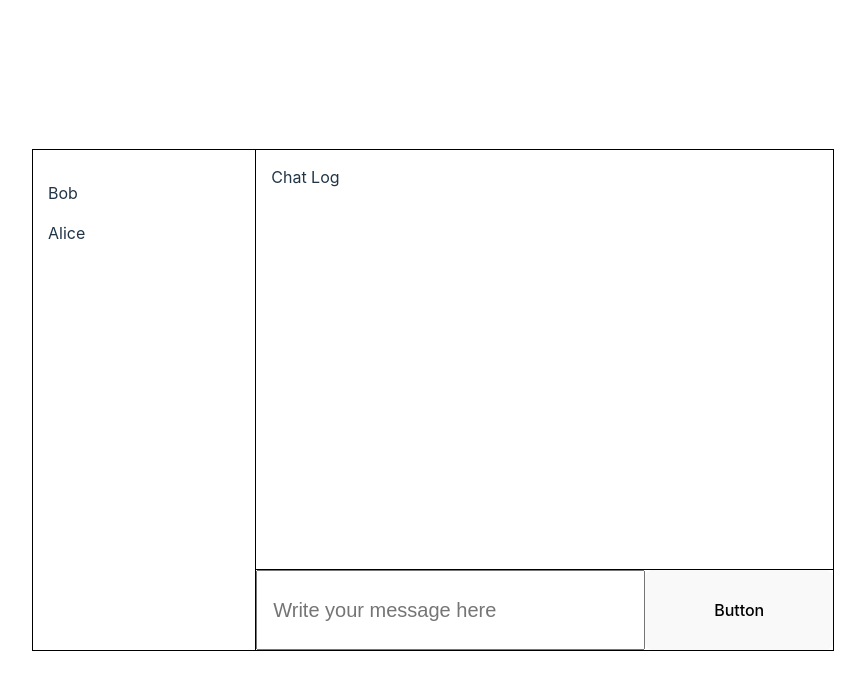
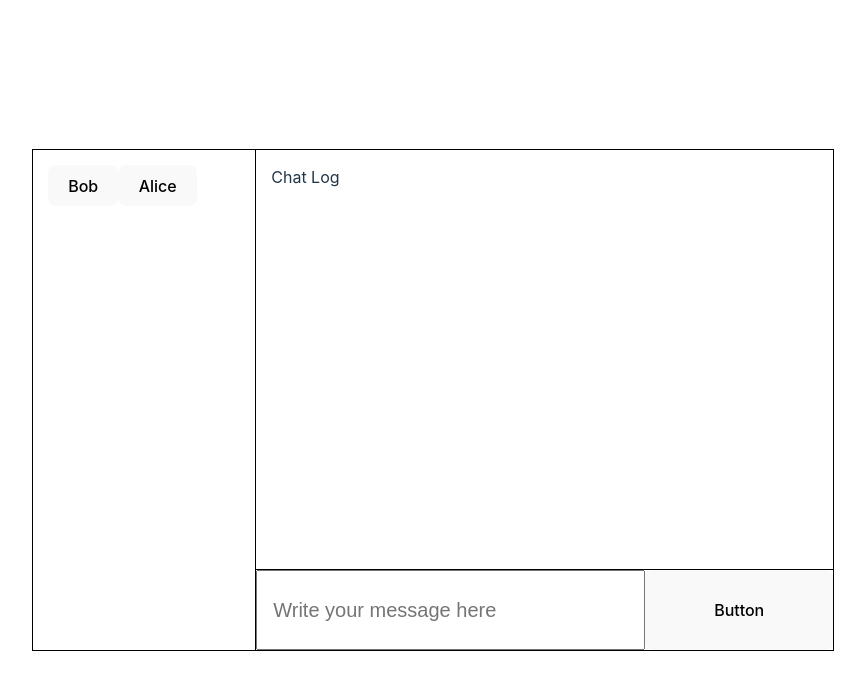
Before and after one commit to corpcoltd/messenger-assignment, a React (Vite) app: page / in a window 1280 px wide. Shown: the top 690 px of the page, without its empty margins (207-1072 px from the left). Built offline with nearby package versions, Linux system fonts and the light colour scheme.

Commit message:
Gave friends unique id for map & changed to buttons

```diff
--- a/src/App.jsx
+++ b/src/App.jsx
@@ -9,7 +9,7 @@ function FriendSelect({friendData}) {
 
       {friendData.map(friend => (
 
-        <p>{friend.name}</p>
+        <button key={friend.id}>{friend.name}</button>
 
       ))}
 
@@ -41,8 +41,8 @@ function App() {
   // FRIENDS
 
   const [friendData, setFriendData] = useState([
-    {name: "Bob"},
-    {name: "Alice"}
+    {id: 1, name: "Bob"},
+    {id: 2, name: "Alice"}
   ]);
 
   return (
```
